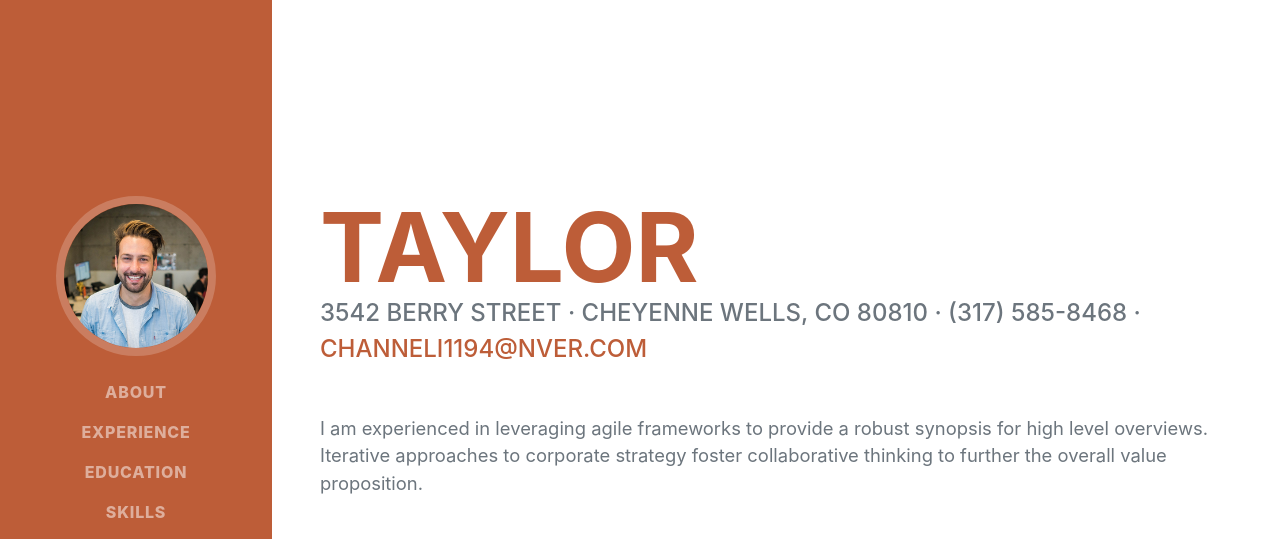
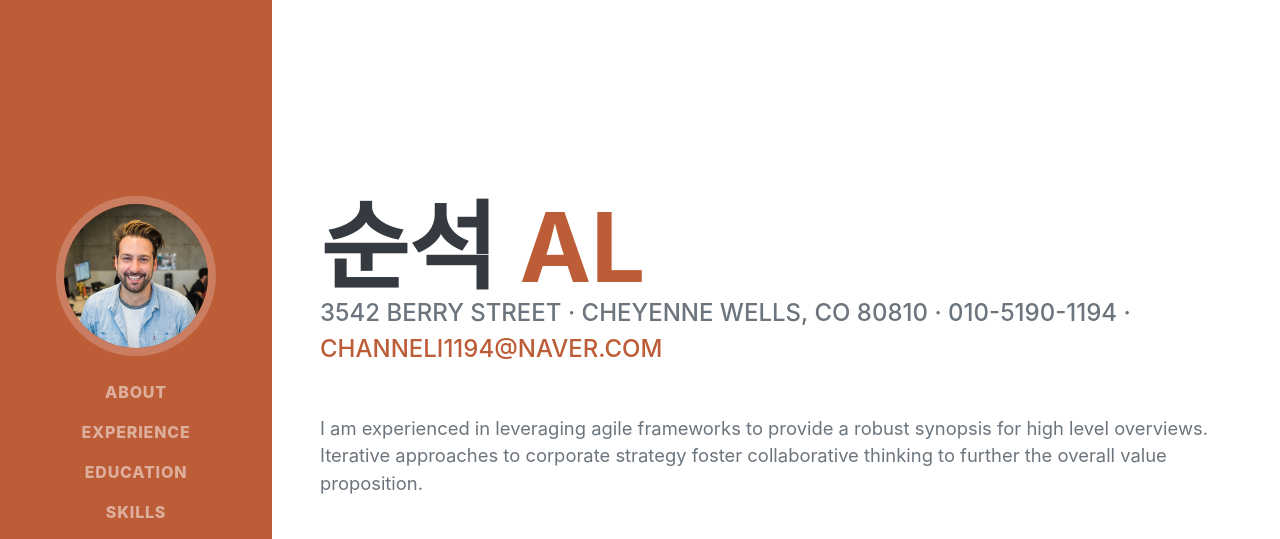
Before and after one commit to channeli1194/channeli1194.github.io, a plain HTML site: page index.html in a window 1280 px wide. Shown: the top 539 px of the page. Drawn offline with nearby package versions, Linux system fonts and the light colour scheme; a web font is replaced by a local one.

Commit message:
포트폴리오

```diff
--- a/index.html
+++ b/index.html
@@ -40,12 +40,12 @@
             <section class="resume-section" id="about">
                 <div class="resume-section-content">
                     <h1 class="mb-0">
-
-                        <span class="text-primary">Taylor</span>
+                        순석
+                        <span class="text-primary">Al</span>
                     </h1>
                     <div class="subheading mb-5">
-                        3542 Berry Street · Cheyenne Wells, CO 80810 · (317) 585-8468 ·
-                        <a href="mailto:channeli1194@naver.com">channeli1194@nver.com</a>
+                        3542 Berry Street · Cheyenne Wells, CO 80810 · 010-5190-1194 ·
+                        <a href="mailto:channeli1194@naver.com">channeli1194@naver.com</a>
                     </div>
                     <p class="lead mb-5">I am experienced in leveraging agile frameworks to provide a robust synopsis for high level overviews. Iterative approaches to corporate strategy foster collaborative thinking to further the overall value proposition.</p>
                     <div class="social-icons">
```
